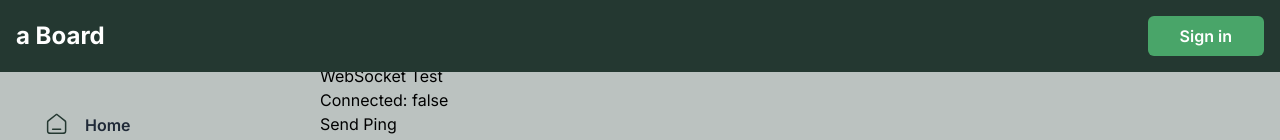
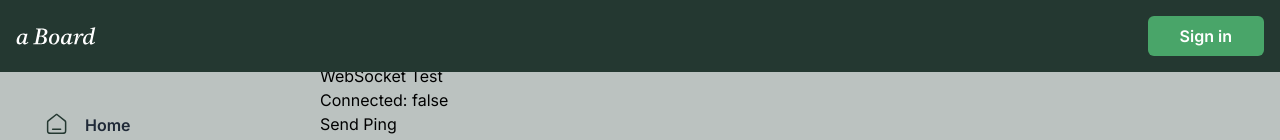
Before and after one commit to NolthawatD/Blog-Challenge, a Next.js app in the folder blog-frontend/: page /events in a window 1280 px wide. Shown: the top 140 px of the page. Built offline with nearby package versions, Linux system fonts and the light colour scheme; no server answers.

Commit message:
Modify Topbar

```diff
--- a/blog-frontend/src/components/Topbar.tsx
+++ b/blog-frontend/src/components/Topbar.tsx
@@ -14,8 +14,9 @@ const Topbar = () => {
 	return (
 		<nav className="bg-green-500 p-4 fixed left-0 w-full z-10">
 			<div className="flex items-center justify-between">
-				<div className="text-white text-2xl font-bold">a Board</div>
-
+				<div className="text-white text-2xl font-bold">
+					<Image width={80} height={25} alt="icon" src="/assets/image/a-board.svg" />
+				</div>
 				<div>
 					<div className="py-2 px-8 bg-custom-success hover:bg-green-300 rounded-md group cursor-pointer hover:shadow-lg hidden md:block mb">
 						<h3 className="text-white font-semibold">Sign in</h3>
@@ -45,21 +46,21 @@ const Topbar = () => {
 				}`}
 			>
 				<button className="absolute top-4 left-4 text-white mt-10" onClick={toggleMenu}>
-					<Image width={25} height={25} alt="icon" src="/assets/image/ribbon-arrow.svg" />
+					<Image width={20} height={25} alt="icon" src="/assets/image/ribbon-arrow.svg" />
 				</button>
 				<ul className="py-2 text-sm text-white dark:text-gray-200 mt-10 mx-3" aria-labelledby="dropdownDefaultButton">
 					<li className="flex items-center justify-between mt-16">
 						{/* Add home icon in front of Dashboard button */}
 						<button className={`flex px-4 py-3  items-center ${true ? "font-medium text-white" : ""}`}>
-							<Image width={25} height={25} alt="icon" src="/assets/image/ribbon-home.svg" />
-							<span className="ml-2">Home</span>
+							<Image width={20} height={25} alt="icon" src="/assets/image/ribbon-home.svg" />
+							<span className="ml-3">Home</span>
 						</button>
 					</li>
 					<li className="flex items-center justify-between">
 						{/* Add pencil icon in front of Settings button */}
 						<button className={`flex px-4 py-3  items-center ${true ? "font-medium text-white" : ""}`}>
-							<Image width={25} height={25} alt="icon" src="/assets/image/ribbon-blog.svg"/>
-							<span className="ml-2">Our Blog</span>
+							<Image width={25} height={25} alt="icon" src="/assets/image/ribbon-blog.svg" />
+							<span className="ml-3">Our Blog</span>
 						</button>
 					</li>
 				</ul>
```
Also changed, not shown: blog-frontend/public/assets/image/a-board.svg (added).
